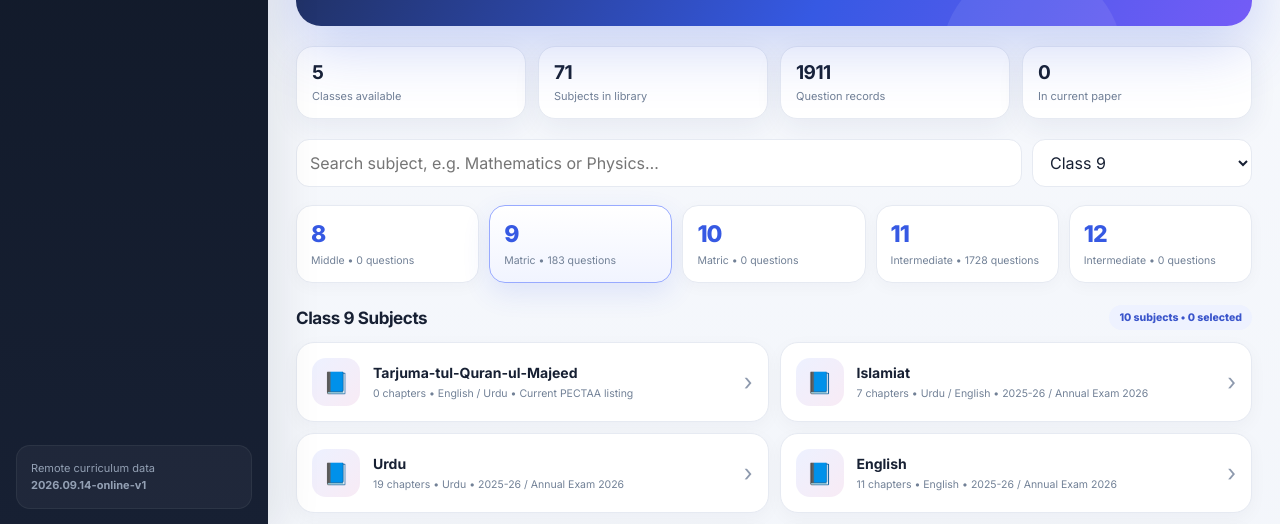
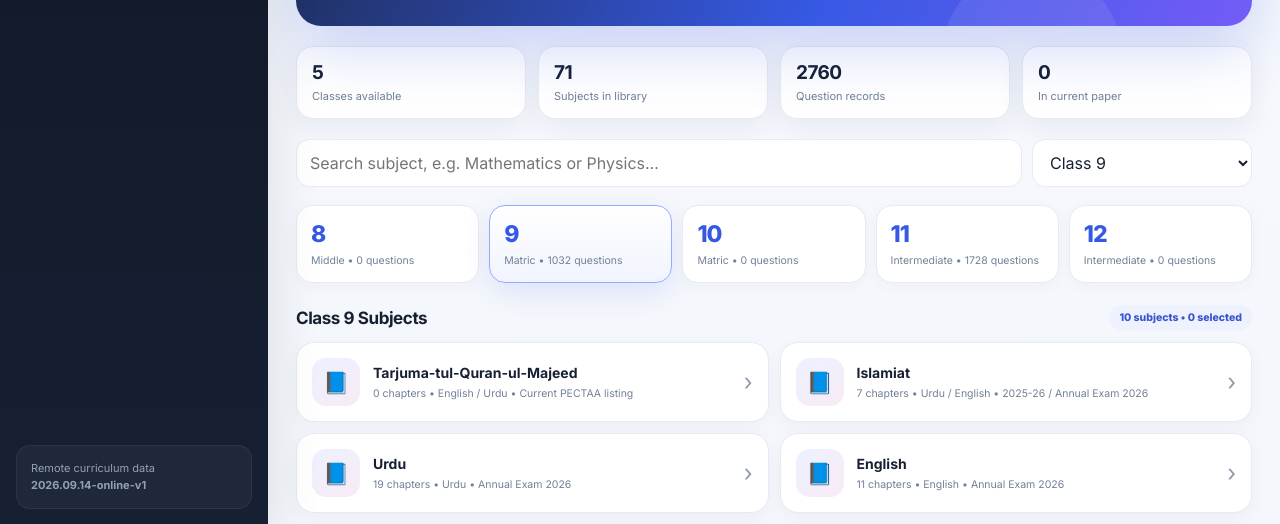
Before and after one commit to abdulmueed55/ruview, a plain HTML site: page web_preview/index.html in a window 1280 px wide. Shown: the part 269-793 px from the top of the page. Drawn offline with Linux system fonts and the light colour scheme.

Commit message:
Enable complete Class 9 content pack

```diff
--- a/web_preview/index.html
+++ b/web_preview/index.html
@@ -37,6 +37,6 @@
   <script src="class10_patch.js"></script>
   <script src="class11_complete.js"></script>
   <script src="class12_patch.js"></script>
-  <script src="test_builder_patch.js"></script>\n  <script src="premium_ui_patch.js"></script>\n  <script src="official_catalog_patch.js"></script>\n  <script src="verified_only_gate.js"></script>\n  <script src="verified_class9_math.js"></script>
+  <script src="test_builder_patch.js"></script>\n  <script src="premium_ui_patch.js"></script>\n  <script src="official_catalog_patch.js"></script>\n  <script src="verified_only_gate.js"></script>\n  <script src="verified_class9_math.js"></script>\n  <script src="class9_complete_content.js"></script>
 </body>
 </html>
```
